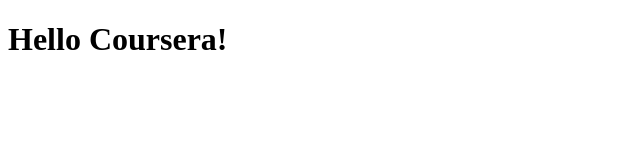
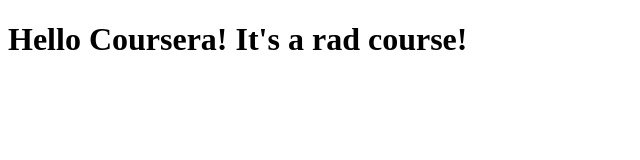
Before and after one commit to BenetCreations/coursera-test, a plain HTML site: page site/index.html in a window 1280 px wide. Shown: the whole page, without its empty margins (0-640 px from the left). Drawn offline with Linux system fonts and the light colour scheme.

Commit message:
Small addition to our page content.

```diff
--- a/site/index.html
+++ b/site/index.html
@@ -4,6 +4,6 @@
 	<title>Hello Coursera!</title>
 </head>
 <body>
-<h1>Hello Coursera!</h1>
+<h1>Hello Coursera! It's a rad course!</h1>
 </body>
 </html>
```
